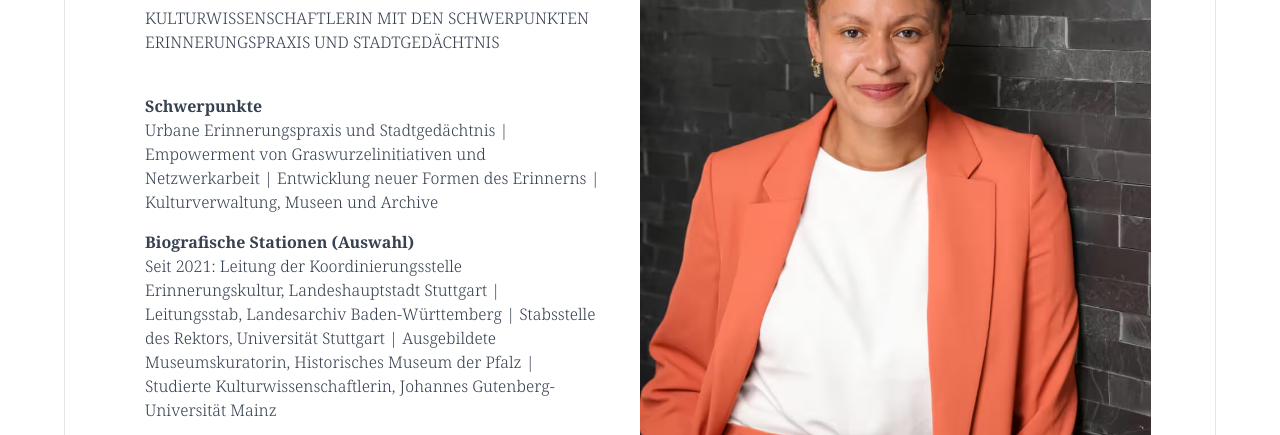
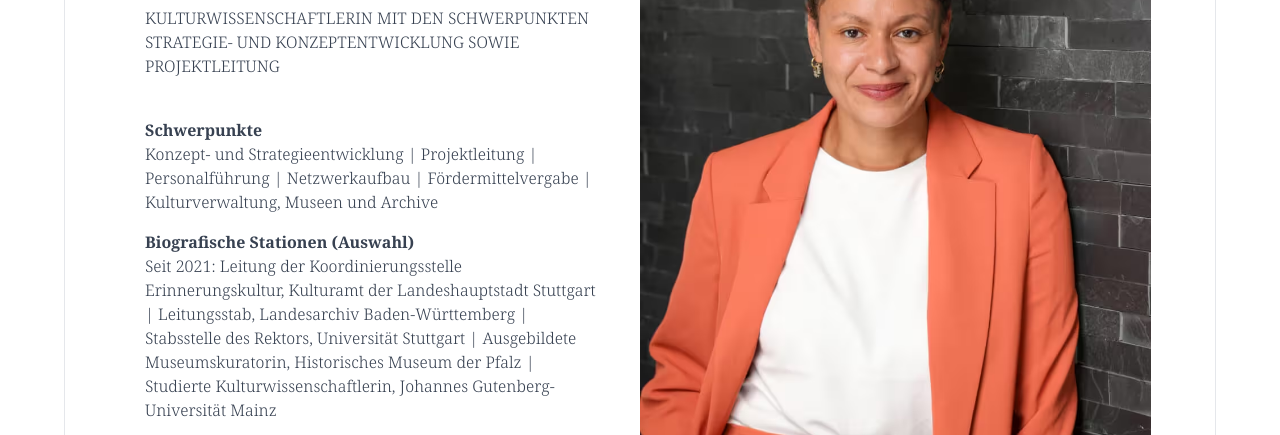
Before and after one commit to nseimu/nseimu.github.io, a website: page index.html in a window 1280 px wide. Shown: the part 179-614 px from the top of the page. Drawn offline with Linux system fonts and the light colour scheme.

Commit message:
Update index.html
Text geändert

```diff
--- a/index.html
+++ b/index.html
@@ -2,7 +2,7 @@
 <html lang="de">
   <head>
     <meta charset="utf-8" />
-    <meta name="description" content="Nadine Seidu ist Kulturwissenschaftlerin mit den Schwerpunkten urbane Erinnerungspraxis und Stadtgedächtnis." />
+    <meta name="description" content="Nadine Seidu ist Kulturwissenschaftlerin mit den Schwerpunkten Strategie- und Konzeptentwicklung sowie Projektleitung." />
     <meta name="viewport" content="width=device-width, initial-scale=1.0" />
     <meta property="og:image" content="https://www.nadineseidu.info/img/1724333521397-og.jpg" />
     <meta name="og:site_name" content="Nadine Seidu" />
@@ -47,11 +47,11 @@
       <div class="grid grid-cols-1 md:grid-cols-2 mx-auto w-3xl md:max-w-6xl text-gray-700 md:mt-16 md:border">
         <div class="p-10 md:pb-20 md:pl-20">
           <h2 class="font-bold text-4xl md:text-5xl mb-4">Nadine Seidu</h2>
-          <p class="mb-10 uppercase">Kulturwissenschaftlerin mit den Schwerpunkten Erinnerungspraxis und Stadtgedächtnis</p>
+          <p class="mb-10 uppercase">Kulturwissenschaftlerin mit den Schwerpunkten Strategie- und Konzeptentwicklung sowie Projektleitung</p>
           <strong class="font-bold">Schwerpunkte</strong>
-          <p class="mb-4">Urbane Erinnerungspraxis und Stadtgedächtnis | Empowerment von Graswurzelinitiativen und Netzwerkarbeit | Entwicklung neuer Formen des Erinnerns | Kulturverwaltung, Museen und Archive</p>
+          <p class="mb-4">Konzept- und Strategieentwicklung | Projektleitung | Personalführung | Netzwerkaufbau | Fördermittelvergabe | Kulturverwaltung, Museen und Archive</p>
           <strong class="font-bold">Biografische Stationen (Auswahl)</strong>
-          <p class="mb-4">Seit 2021: Leitung der Koordinierungsstelle Erinnerungskultur, Landeshauptstadt Stuttgart | Leitungsstab, Landesarchiv Baden-Württemberg | Stabsstelle des Rektors, Universität Stuttgart | Ausgebildete Museumskuratorin, Historisches Museum der Pfalz | Studierte Kulturwissenschaftlerin, Johannes Gutenberg-Universität Mainz</p>
+          <p class="mb-4">Seit 2021: Leitung der Koordinierungsstelle Erinnerungskultur, Kulturamt der Landeshauptstadt Stuttgart | Leitungsstab, Landesarchiv Baden-Württemberg | Stabsstelle des Rektors, Universität Stuttgart | Ausgebildete Museumskuratorin, Historisches Museum der Pfalz | Studierte Kulturwissenschaftlerin, Johannes Gutenberg-Universität Mainz</p>
           <ul class="flex -mx-2.5">
             <li>
               <a class="inline-flex items-center justify-center w-14 h-14 p-2.5" aria-label="E-Mail schreiben" href="mailto:kontakt@nadineseidu.info">
```
